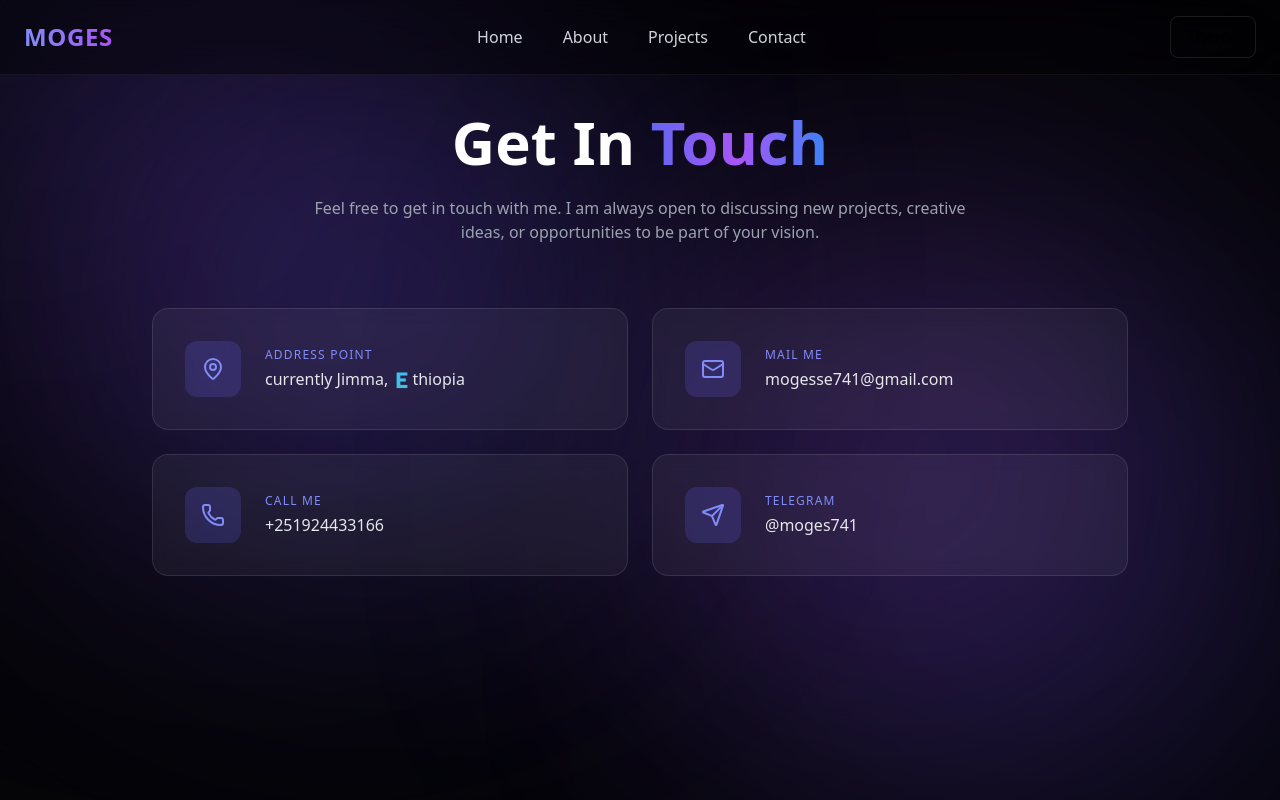
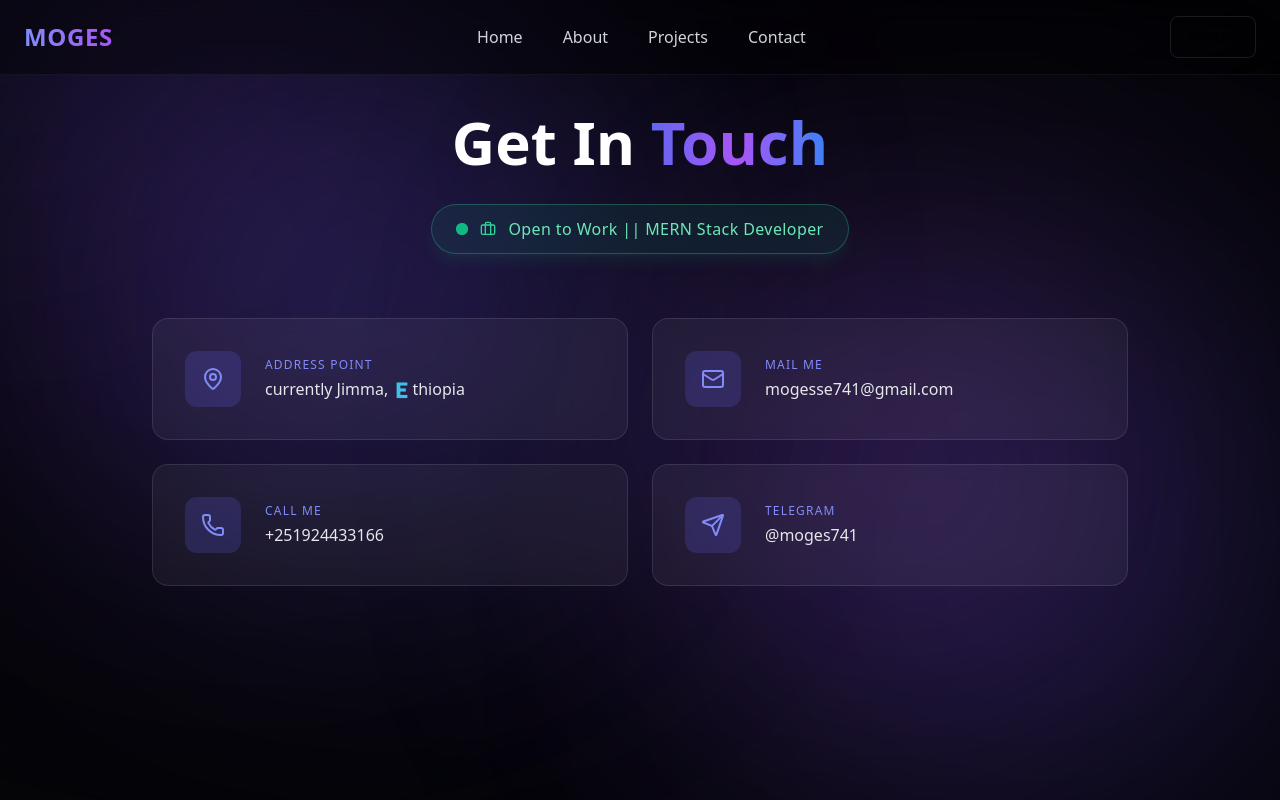
Before and after one commit to Moges741/my-new-portfolio, a Nuxt app in the folder portfolioNaa/: page /contact in a window 1280 px wide. Shown: the top 800 px of the page. Built offline with nearby package versions, Linux system fonts and the light colour scheme.

Commit message:
showing i am open to work

```diff
--- a/portfolioNaa/app/pages/contact.vue
+++ b/portfolioNaa/app/pages/contact.vue
@@ -1,5 +1,6 @@
 <script setup>
-import { MapPin, Mail, Phone, Send } from "lucide-vue-next"
+
+import { MapPin, Mail, Phone, Send , Briefcase} from "lucide-vue-next"
 import { ref, onMounted } from "vue"
 import ParallaxBackground from "~/components/ParallaxBackground.vue"
 
@@ -59,10 +60,29 @@ const contacts = [
           <span class="gradient-text"> Touch</span>
         </h1>
 
-        <p class="text-gray-400 mt-6 max-w-2xl mx-auto leading-relaxed text-sm md:text-base">
-          Feel free to get in touch with me. I am always open to discussing
-          new projects, creative ideas, or opportunities to be part of your vision.
-        </p>
+
+          <div class="mt-8 text-center">
+    <div class="inline-flex items-center gap-3 px-6 py-3
+                rounded-full border border-emerald-400/30
+                bg-emerald-500/10 backdrop-blur-md
+                shadow-lg shadow-emerald-500/10
+                animate-fadeIn">
+
+      <span class="relative flex h-3 w-3">
+        <span class="animate-ping absolute inline-flex h-full w-full
+                     rounded-full bg-emerald-400 opacity-75"></span>
+        <span class="relative inline-flex rounded-full
+                     h-3 w-3 bg-emerald-500"></span>
+      </span>
+
+      <Briefcase class="w-4 h-4 text-emerald-400" />
+
+      <span class="text-emerald-300 font-medium tracking-wide text-sm md:text-base">
+        Open to Work || MERN Stack Developer
+      </span>
+    </div>
+
+  </div>
       </div>
       <div class="grid grid-cols-1 md:grid-cols-2 gap-6">
 
@@ -116,8 +136,6 @@ const contacts = [
 
 <style scoped>
 
-/* Glow Background */
-
 .glow{
   position:absolute;
   width:500px;
@@ -146,7 +164,6 @@ const contacts = [
   50%{ transform:translateY(-30px); }
 }
 
-/* Gradient Text */
 
 .gradient-text{
   background: linear-gradient(90deg,#6366f1,#a855f7,#3b82f6);
@@ -154,5 +171,13 @@ const contacts = [
   background-clip:text;
   color:transparent;
 }
+@keyframes fadeIn {
+  from { opacity: 0; transform: translateY(10px); }
+  to { opacity: 1; transform: translateY(0); }
+}
+
+.animate-fadeIn {
+  animation: fadeIn .6s ease forwards;
+}
 
 </style>
```
